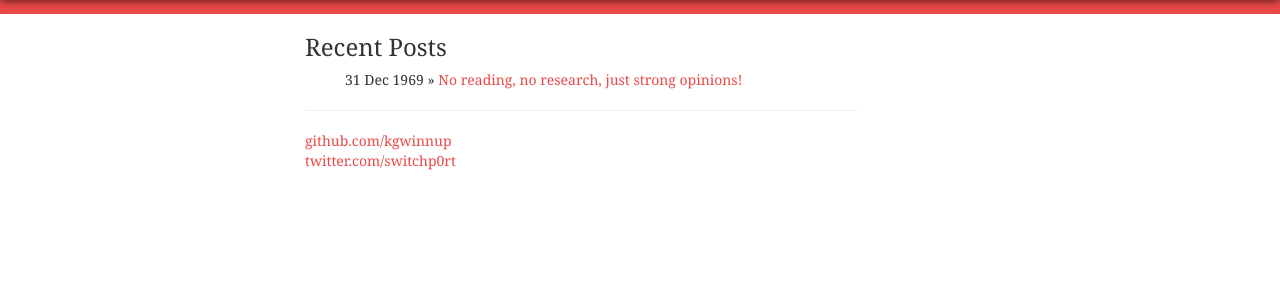
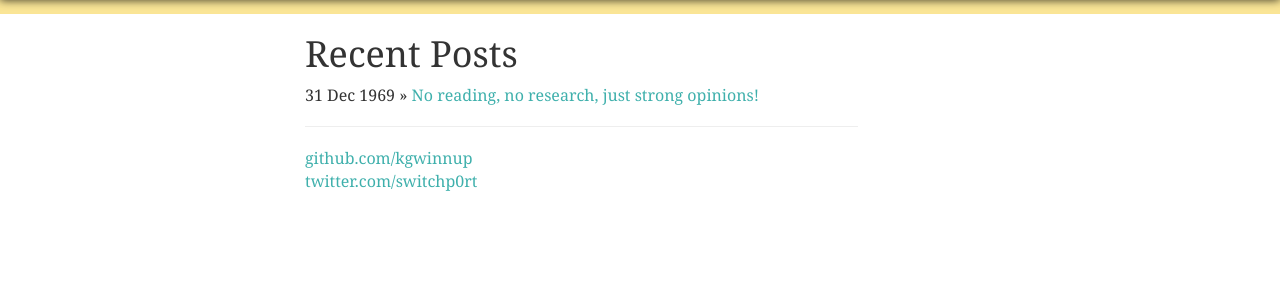
Before and after one commit to kgwinnup/kgwinnup.github.io, a Jekyll site: the page built from index.html, in a window 1280 px wide. Shown: the top 300 px of the page. Built offline with Jekyll 4.4.1, drawn with Linux system fonts in a browser that asks for light colours; Markdown is read by kramdown in place of the engine named in the settings.

Commit message:
changed style sheet to sass and updated colors/styles

```diff
--- a/css/style.css
+++ /dev/null
@@ -1,62 +0,0 @@
-
-body:before {
-	content: "";
-	position: fixed;
-	top: -10px;
-	left: 0;
-	width: 100%;
-	height: 10px;
-	-webkit-box-shadow: 0px 0px 10px rgba(0,0,0,.8);
-	-moz-box-shadow: 0px 0px 10px rgba(0,0,0,.8);
-	box-shadow: 0px 0px 10px rgba(0,0,0,.8);
-	z-index: 100;
-}
-
-body{
-	border-top: 1em #ec4747 solid;
-	/* border-top: 1em #333 solid; */
-	font-family: georgia, serif;
-}
-
-/* Customize container */
-@media (min-width: 768px) {
-    .container {
-        max-width: 730px;
-    }
-}
-
-#header h1 a{
-	background: #fff;
-	color:#333;
-	text-decoration: none;
-}
-#header h1 a:hover{
-	color: #ec4747;
-}
-
-a{
-	/* color:SteelBlue; */
-	color:#ec4747;
-	text-decoration:none;
-}
-
-a:hover{
-	color:#fff;
-	background:#ec4747;
-}
-
-#posts li{
-	list-style-type:none;
-}
-
-.nospace-lists li{
-	list-style-type:none;
-}
-ul.nospace-lists {
-	margin-left:0px;
-	padding-left:0px;
-}
-
-.highlight pre{
-	font-size:12px;
-}
--- /dev/null
+++ b/css/style.scss
@@ -0,0 +1,70 @@
+---
+# this ensures Jekyll reads the file to be transformed into CSS later
+---
+
+$gray: #dddfd4;
+$yellow: #fae596;
+$blue: #3fb0ac;
+$darkblue: #173e43;
+
+body:before {
+    content: "";
+    position: fixed;
+    top: -10px;
+    left: 0;
+    width: 100%;
+    height: 10px;
+    -webkit-box-shadow: 0px 0px 10px rgba(0,0,0,.8);
+    -moz-box-shadow: 0px 0px 10px rgba(0,0,0,.8);
+    box-shadow: 0px 0px 10px rgba(0,0,0,.8);
+    z-index: 100;
+}
+
+body{
+    border-top: 1em $yellow solid;
+}
+
+h1, h2, h3 {
+    font-family: georgia, serif;
+}
+
+p, li {
+    font-family: georgia, serif;
+    font-size:16px;
+}
+
+a {
+    color:$blue;
+    text-decoration:none;
+
+    &:hover {
+        color:$darkblue;
+        text-decoration:underline;
+    }
+}
+
+/* Customize container */
+@media (min-width: 768px) {
+    .container {
+        max-width: 730px;
+    }
+}
+
+#posts {
+
+    ul {
+        margin-left:0px;
+        padding-left:0px;
+        list-style-type:none;
+
+        li {
+            list-style-type:none;
+        }
+    }
+}
+
+#post {
+    .date {
+        font-style: italic;
+    }
+}
--- a/index.html
+++ b/index.html
@@ -3,10 +3,15 @@ layout: default
 title: switchp0rt
 ---
 <div id="home">
-  <h3>Recent Posts</h3>
-  <ul id="posts">
-    {% for post in site.posts %}
-      <li><span>{{ post.date | date_to_string }}</span> &raquo; <a href="{{ post.url }}">{{ post.title }}</a></li>
-    {% endfor %}
-  </ul>
+    <h1>Recent Posts</h1>
+    <div id="posts">
+        <ul>
+            {% for post in site.posts %}
+                <li>
+                    <span>{{ post.date | date_to_string }}</span> &raquo;
+                    <a href="{{ post.url }}">{{ post.title }}</a>
+                </li>
+            {% endfor %}
+        </ul>
+    </div>
 </div>
```
Also changed, not shown: _layouts/post.html (+7 -18 lines).
